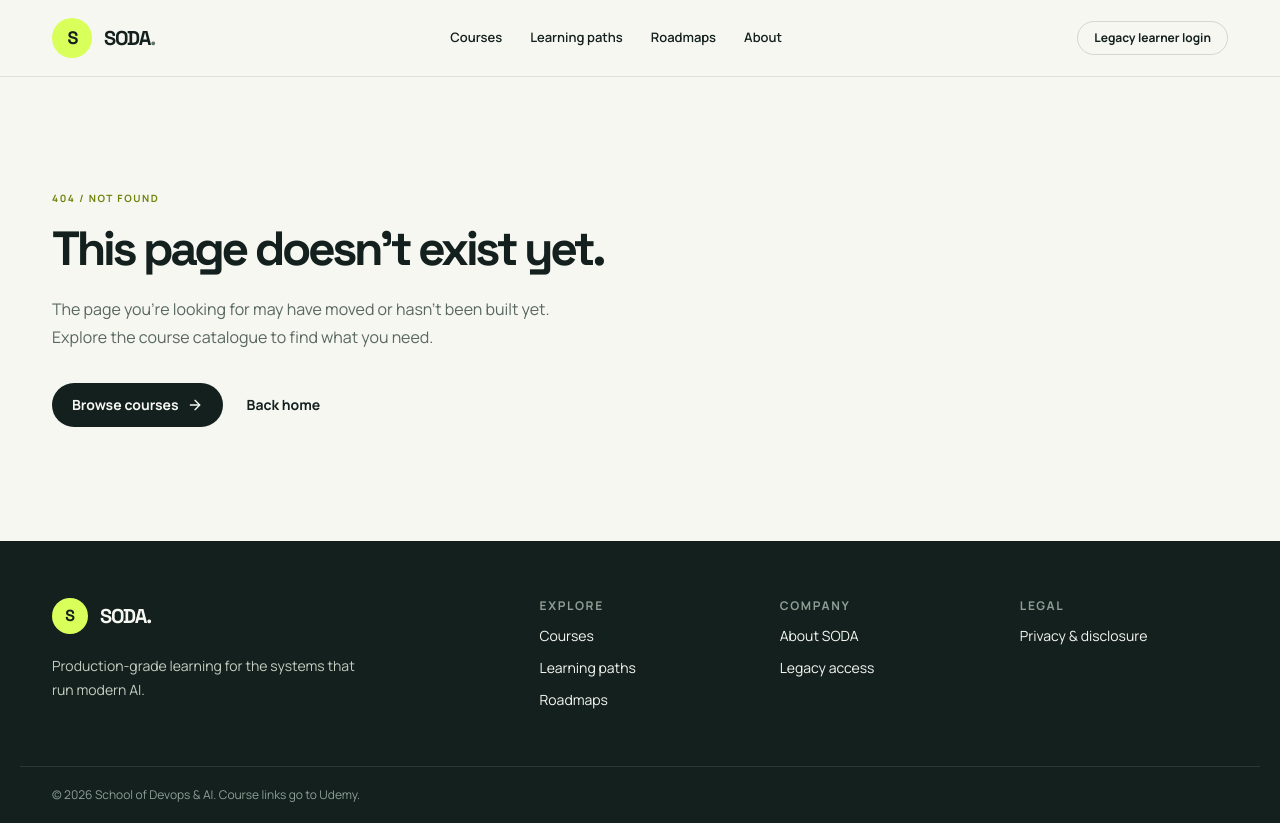
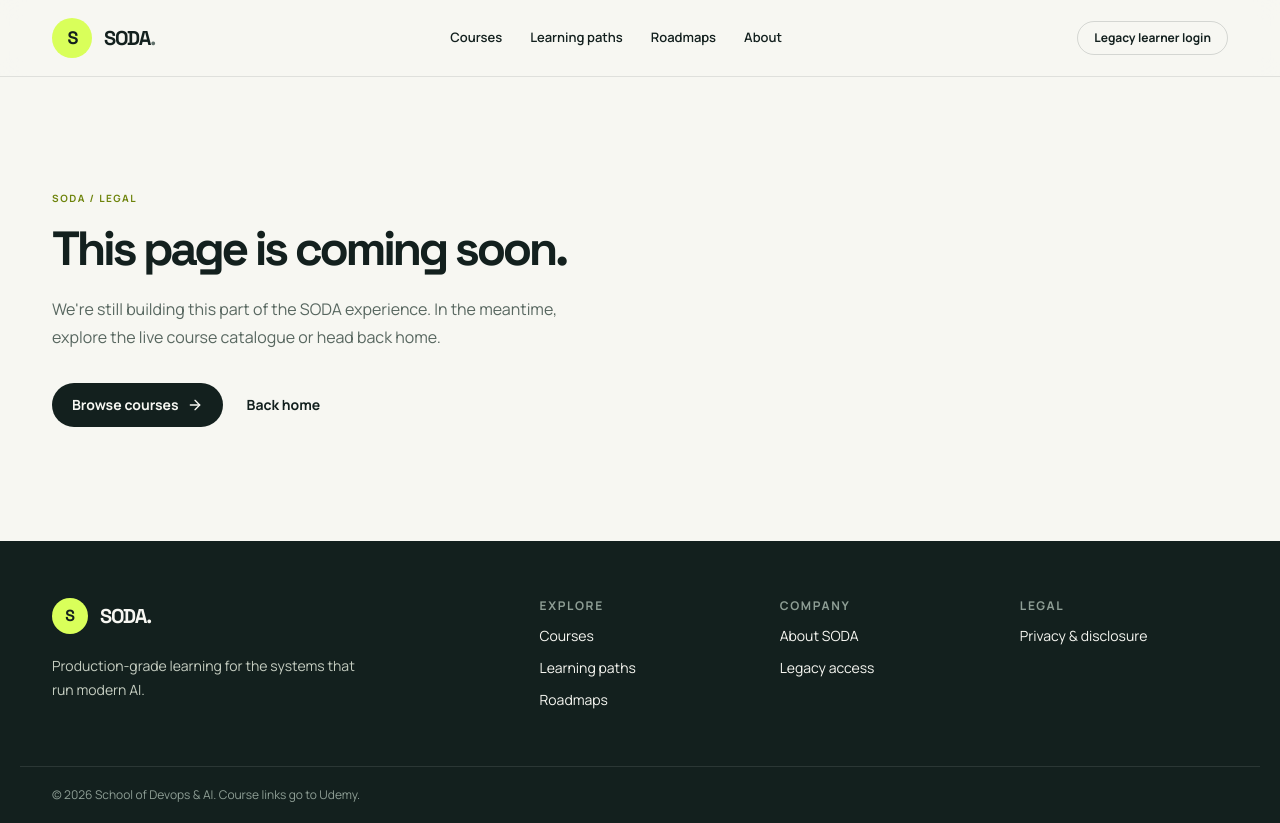
Before and after one commit to initcron/soda-site, a React (Vite) app: page /legal in a window 1280 px wide. Built offline with nearby package versions, Linux system fonts and the light colour scheme.

Commit message:
fix: restore stub routes for nav links, remove hardcoded CourseDetail tagline

```diff
--- a/client/App.tsx
+++ b/client/App.tsx
@@ -2,6 +2,7 @@ import "./global.css";
 import { createRoot } from "react-dom/client";
 import { BrowserRouter, Route, Routes } from "react-router-dom";
 import SiteLayout from "./components/SiteLayout";
+import ComingSoon from "./pages/ComingSoon";
 import CourseCatalog from "./pages/CourseCatalog";
 import CourseDetail from "./pages/CourseDetail";
 import Index from "./pages/Index";
@@ -20,6 +21,9 @@ const App = () => (
         <Route path="/learning-paths" element={<PathListing />} />
         <Route path="/learning-paths/:slug" element={<PathDetail />} />
         <Route path="/roadmaps" element={<Roadmap />} />
+        <Route path="/about" element={<ComingSoon />} />
+        <Route path="/legacy-access" element={<ComingSoon />} />
+        <Route path="/legal" element={<ComingSoon />} />
         <Route path="*" element={<NotFound />} />
       </Route>
     </Routes>
--- /dev/null
+++ b/client/pages/ComingSoon.tsx
@@ -0,0 +1,33 @@
+import { ArrowRight } from "lucide-react";
+import { Link, useLocation } from "react-router-dom";
+
+export default function ComingSoon() {
+  const location = useLocation();
+  const pageName = location.pathname.slice(1).replace(/-/g, " ");
+
+  return (
+    <main className="page-shell flex min-h-[58vh] items-center py-20">
+      <div className="max-w-2xl">
+        <p className="eyebrow">SODA / {pageName}</p>
+        <h1 className="mt-5 font-display text-5xl font-extrabold leading-[.95] tracking-[-.07em]">
+          This page is coming soon.
+        </h1>
+        <p className="mt-6 max-w-lg text-base leading-7 text-[#586760]">
+          We're still building this part of the SODA experience. In the
+          meantime, explore the live course catalogue or head back home.
+        </p>
+        <div className="mt-8 flex flex-wrap gap-3">
+          <Link to="/courses" className="button-primary">
+            Browse courses <ArrowRight size={16} />
+          </Link>
+          <Link
+            to="/"
+            className="inline-flex items-center gap-2 px-3 py-3 text-sm font-bold"
+          >
+            Back home
+          </Link>
+        </div>
+      </div>
+    </main>
+  );
+}
--- a/client/pages/CourseDetail.tsx
+++ b/client/pages/CourseDetail.tsx
@@ -45,14 +45,6 @@ export default function CourseDetail() {
             </p>
             <h1 className="mt-5 font-display text-5xl font-extrabold leading-[.94] tracking-[-.07em] sm:text-6xl">
               {course.title}
-              {!isComingSoon && (
-                <>
-                  :<br />
-                  <span className="text-[#6d8700]">Build systems,</span>
-                  <br />
-                  not demos.
-                </>
-              )}
             </h1>
             <p className="mt-7 max-w-2xl text-lg leading-7 text-[#52615a]">
               {course.description}
```
